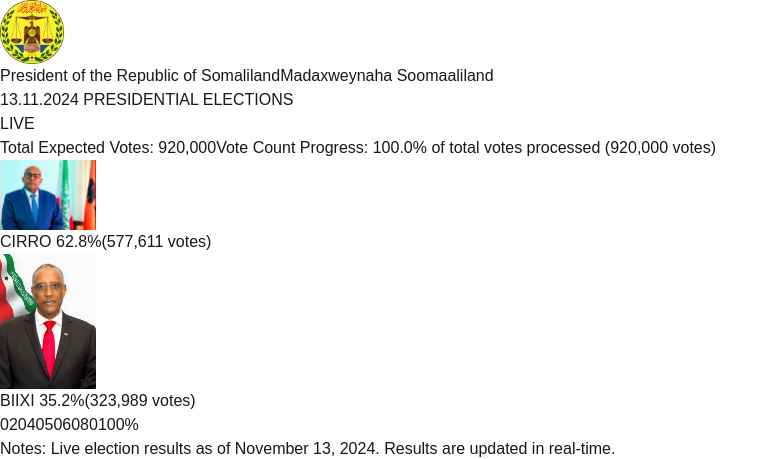
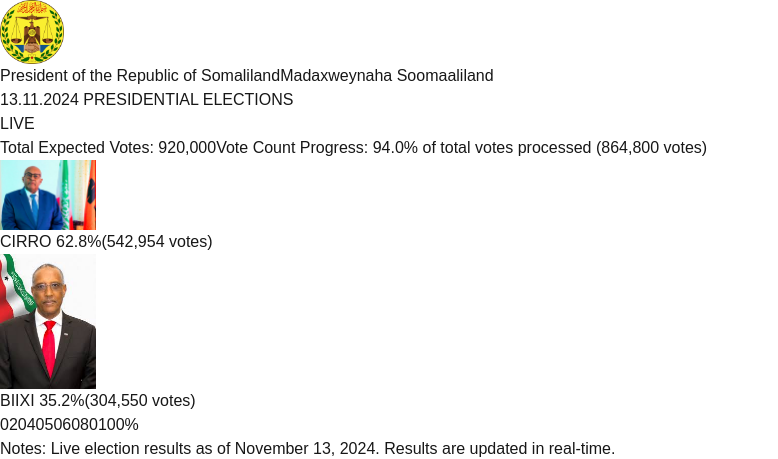
Before and after one commit to zakletters10/somaliland10, a Next.js app: page / in a window 1280 px wide. Shown: the top 459 px of the page, without its empty margins (0-778 px from the left). Built offline with nearby package versions, Linux system fonts and the light colour scheme.

Commit message:
Update page.tsx

```diff
--- a/src/app/page.tsx
+++ b/src/app/page.tsx
@@ -5,14 +5,13 @@
 import { BarChart, Bar, XAxis, YAxis, ResponsiveContainer, Cell } from 'recharts';
 
 export default function LandingPage() {
-  // Adjusted total votes to achieve desired percentages and difference
   const totalVotes = 920000
 
   // Base percentages
   const [cirroPercentage, setCirroPercentage] = useState(62.8)
   const [biixiPercentage, setBiixiPercentage] = useState(35.2)
   const [thirdPercentage] = useState(2.0)
-  const [processedPercentage] = useState(100)
+  const [processedPercentage] = useState(94)
 
   // Add subtle fluctuation
   useEffect(() => {
@@ -36,9 +35,10 @@
     return () => clearInterval(interval)
   }, [])
 
-  // Calculate exact vote counts
-  const cirroVotes = Math.round(totalVotes * (cirroPercentage / 100))
-  const biixiVotes = Math.round(totalVotes * (biixiPercentage / 100))
+  // Calculate exact vote counts based on processed percentage
+  const processedVotes = Math.round(totalVotes * (processedPercentage / 100))
+  const cirroVotes = Math.round(processedVotes * (cirroPercentage / 100))
+  const biixiVotes = Math.round(processedVotes * (biixiPercentage / 100))
 
   // Calculate others percentage
   const othersPercentage = 100 - cirroPercentage - biixiPercentage - thirdPercentage
```
